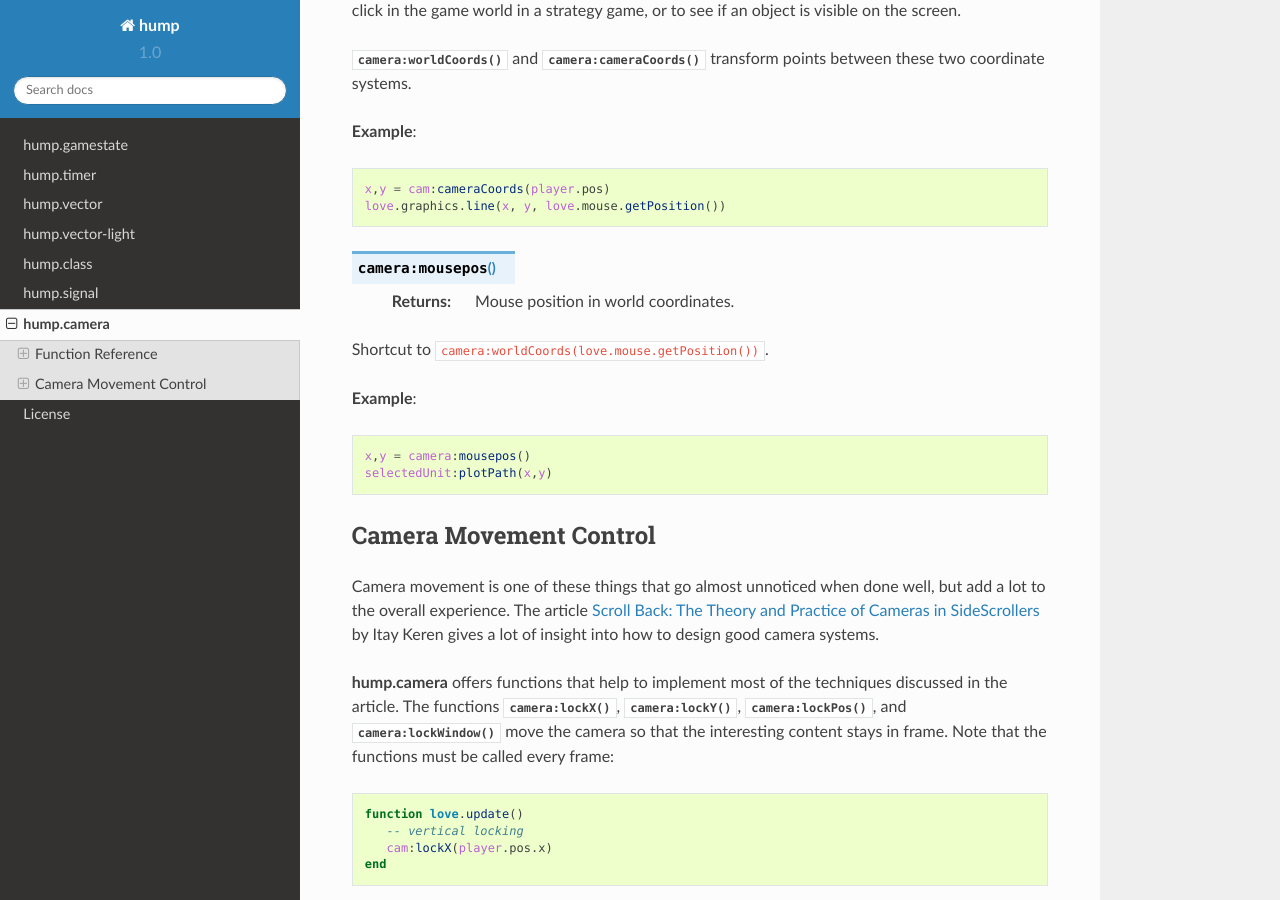
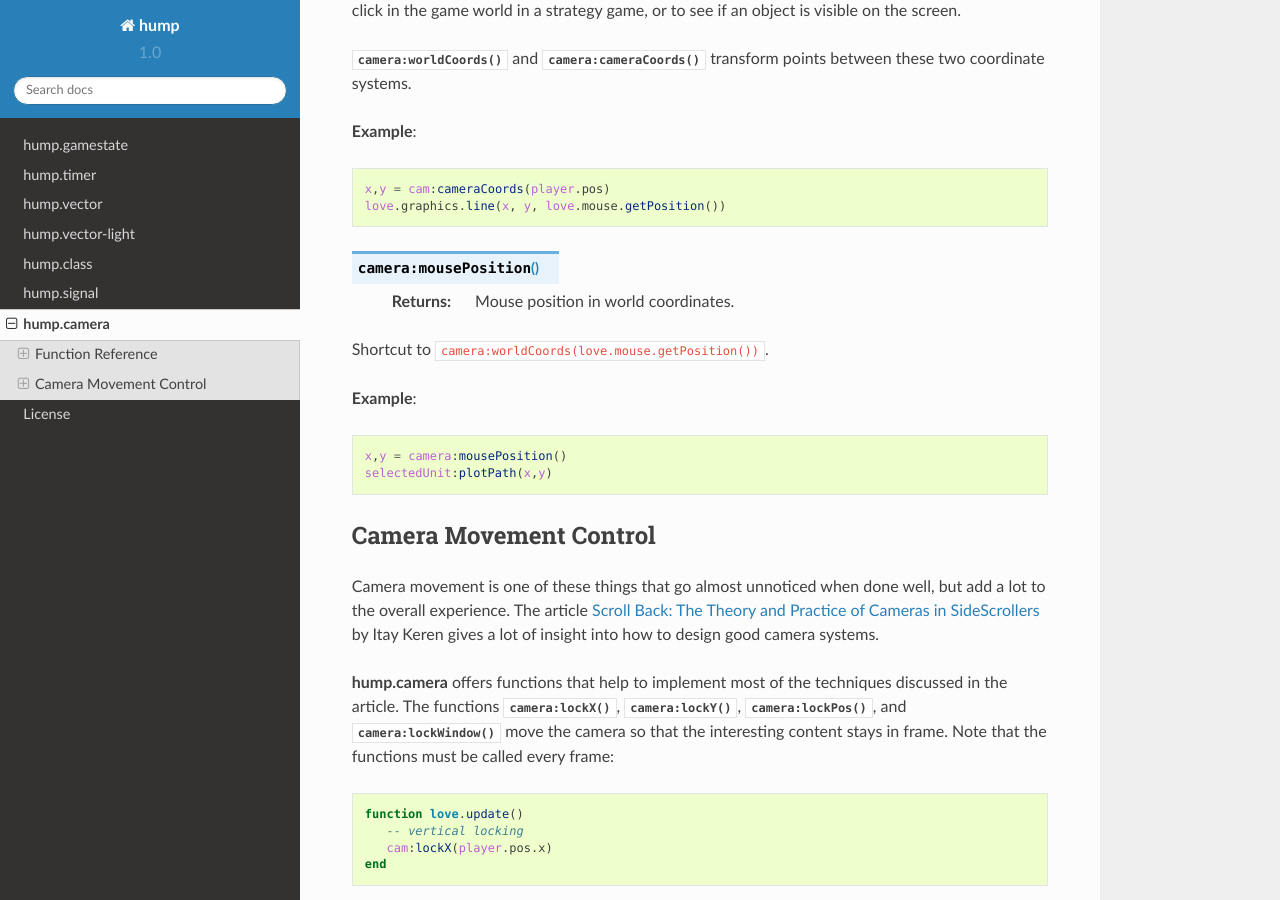
Before and after one commit to vrld/hump, a Sphinx documentation site: the page built from docs/camera.rst, in a window 1280 px wide and 900 px high, scrolled down 5662 px. Built offline with Sphinx 7.4.7 and the Read the Docs theme 2.0.0, drawn with Linux system fonts in a browser that asks for light colours; some of the changed text lies outside the part shown.

Commit message:
Update camera.rst

```diff
--- a/docs/camera.rst
+++ b/docs/camera.rst
@@ -283,7 +283,7 @@ between these two coordinate systems.
     love.graphics.line(x, y, love.mouse.getPosition())
 
 
-.. function:: camera:mousepos()
+.. function:: camera:mousePosition()
 
    :returns: Mouse position in world coordinates.
 
@@ -292,7 +292,7 @@ Shortcut to ``camera:worldCoords(love.mouse.getPosition())``.
 
 **Example**::
 
-    x,y = camera:mousepos()
+    x,y = camera:mousePosition()
     selectedUnit:plotPath(x,y)
 
 
```
Also changed, not shown: other parts of docs/camera.rst (+1 -1 lines).
